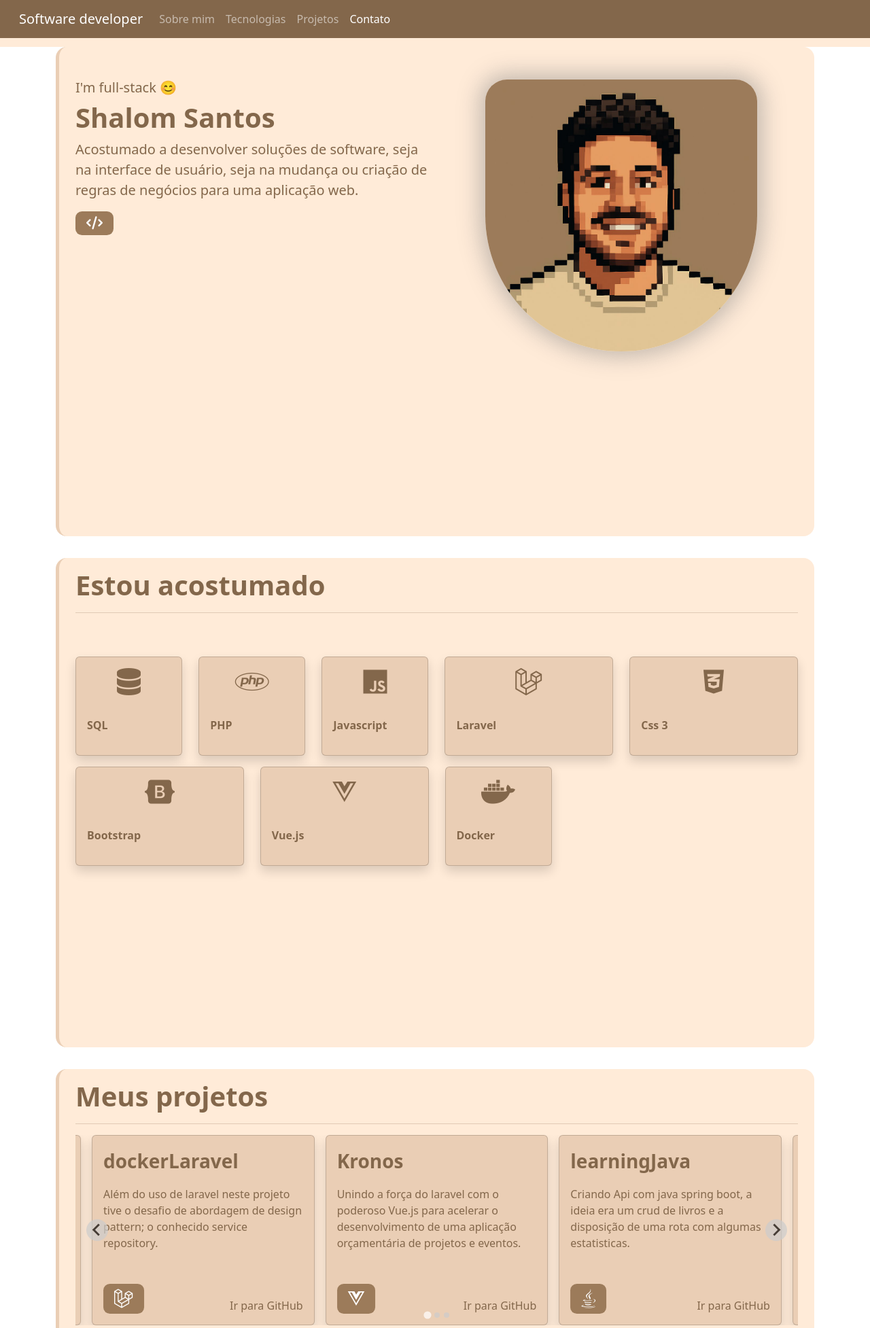
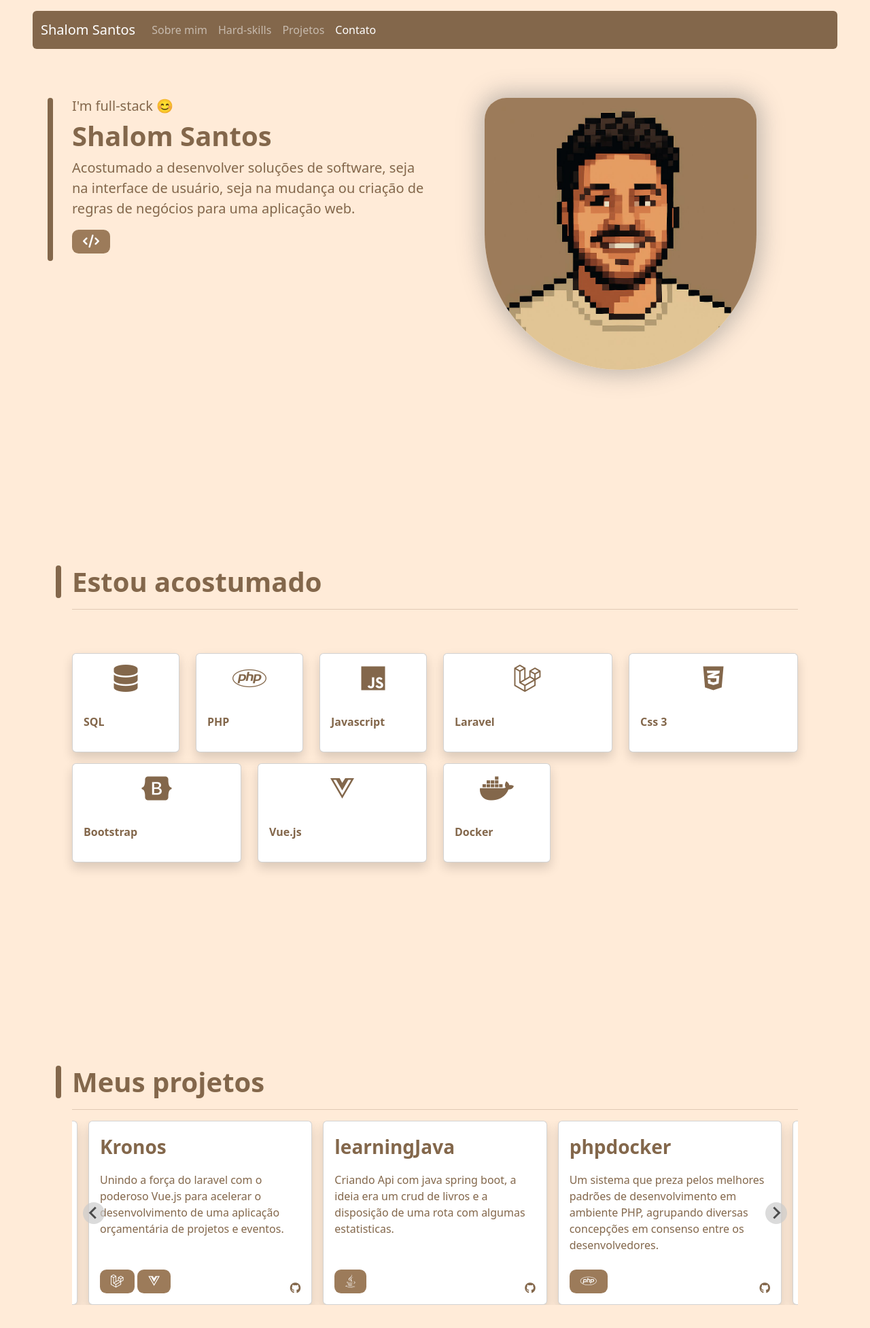
Before and after one commit to shalomsantos/Portifolio, a PHP site: page / in a window 1280 px wide. Shown: the top 1954 px of the page at 68% size. Run offline with PHP 8.4, Linux system fonts and the light colour scheme; some libraries are stand-ins or nearby versions.

Commit message:
feat: melhoria de interface.

```diff
--- a/css/style.css
+++ b/css/style.css
@@ -60,16 +60,17 @@ html{
 body{
     max-width: 100vw;
     min-height: 100vh;
-    background-color: var(--default-lighten1-color);
+    background-color: transparent !important;
 }
 nav, footer{
     background-color: var(--default-dark1-color) !important;
 }
+.container{
+    background-color: transparent !important;
+}
 section{
     background-color: var(--default-lighten1-color);
     margin: 2rem 0;
-    border-left: solid var(--default-dark3-color) 5px;
-    border-radius: 1rem;
 }
 footer{
     min-height: 10vh;
@@ -90,7 +91,7 @@ footer{
     color: black !important;
 }
 .apresentacao, .skills, .repositorios{
-    min-height: 90vh;
+    min-height: 88vh;
 }
 .card-link{
     color: var(--default-dark1-color);
@@ -98,15 +99,6 @@ footer{
 }
 .card-link:hover{
     text-decoration: underline;
-}
-a.card{
-    text-decoration: none !important;
-}
-a.card:hover{
-    box-shadow: grey 0 1rem 0 1rem;
-}
-.card{
-    background-color: var(--default-dark3-color) !important;
 }
 h1{
     animation: movimento 600ms ease-in-out;
@@ -119,6 +111,37 @@ p{
     animation: animationImg 800ms ease-in-out;
     box-shadow: rgba(128, 128, 128, 0.473) 0 0 2rem 0.5rem;
 }
+.lateral-line, .lateral-line-minimal{
+    position: relative;
+}
+.lateral-line::after{
+    position: absolute;
+    content: '';
+    top: 0;
+    left: -1.5rem;
+    width: 0.5rem;
+    height: 100%;
+    border-radius: 0.5rem;
+    background-color: var(--default-dark1-color);
+    z-index: 100;
+}
+.lateral-line-minimal::after{
+    position: absolute;
+    content: '';
+    top: 0;
+    left: -1.5rem;
+    width: 0.5rem;
+    height: 60%;
+    border-radius: 0.5rem;
+    background-color: var(--default-dark1-color);
+    z-index: 100;
+}
+.card{
+    transition: 0.2s;
+}
+.card:hover {
+    background-color: var(--default-dark3-color) !important;
+}
 @media only screen and (max-width: 600px) {
     .myphoto{
         width: 250px;
--- a/index.html
+++ b/index.html
@@ -14,9 +14,9 @@
 </head>
 
 <body>
-    <nav class="navbar navbar-expand-md navbar-dark px-3 fixed-top top-0 w-100" style="z-index: 10;">
+    <nav class="navbar navbar-expand-md navbar-dark mt-sm-3 mt-2 mx-sm-5 mx-2 fixed-top top-0 rounded" style="z-index: 10;">
         <div class="container-fluid">
-            <a class="navbar-brand" href="#">Software developer</a>
+            <a class="navbar-brand" href="#">Shalom Santos</a>
             <button class="navbar-toggler" type="button" data-bs-toggle="collapse" data-bs-target="#navbarNavDropdown"
                 aria-controls="navbarNavDropdown" aria-expanded="false" aria-label="Toggle navigation">
                 <span class="navbar-toggler-icon"></span>
@@ -27,7 +27,7 @@
                         <a class="nav-link active" href="#scrollspyHeading1">Sobre mim</a>
                     </li>
                     <li class="nav-item">
-                        <a class="nav-link" href="#scrollspyHeading2">Tecnologias</a>
+                        <a class="nav-link" href="#scrollspyHeading2">Hard-skills</a>
                     </li>
                     <li class="nav-item">
                         <a class="nav-link" href="#scrollspyHeading3">Projetos</a>
@@ -39,14 +39,14 @@
             </div>
         </div>
     </nav>
-    <main class="scrollspy-example" tabindex="0" style="margin-top: 8.6vh;" data-bs-spy="scroll"
+    <main class="scrollspy-example" tabindex="0" style="margin-top: 12vh;" data-bs-spy="scroll"
         data-bs-target="#navbar-example2" data-bs-root-margin="0px 0px 0px" data-bs-smooth-scroll="true">
         <div class="container">
             <section class="apresentacao px-2 px-sm-3 px-md-4" id="scrollspyHeading1">
                 <div class="row py-3 py-sm-5">
-                    <div class="col-12 col-md-6">
+                    <div class="col-12 col-md-6 lateral-line-minimal">
                         <h5>I'm full-stack 😊</h5>
-                        <h1 class="fw-bold default-color">Shalom Santos</h1>
+                        <h1 class="fw-bold">Shalom Santos</h1>
                         <p class="fs-5">Acostumado a desenvolver soluções de software, seja na interface de usuário,
                             seja na mudança ou criação de regras de negócios para uma aplicação web.</p>
                         <i class="icon-res fa-solid fa-code"></i>
@@ -58,7 +58,7 @@
             </section>
 
             <section class="skills px-2 px-sm-3 px-md-4" id="scrollspyHeading2">
-                <h1 class="fw-bold pt-3 default-color">Estou acostumado</h1>
+                <h1 class="fw-bold lateral-line">Estou acostumado</h1>
                 <hr>
                 <div class="row py-3 py-sm-5">
 
@@ -138,32 +138,14 @@
             </section>
 
             <section class="repositorios px-0 px-sm-0 px-md-4" id="scrollspyHeading3">
-                <h1 class="fw-bold pt-3 default-color">Meus projetos</h1>
+                <h1 class="fw-bold lateral-line">Meus projetos</h1>
                 <hr>
 
                 <div class="splide" id="repos-splide" aria-label="Carrossel de Repositórios">
                     <div class="splide__track px-4">
                         <ul class="splide__list">
 
-                            <li class="splide__slide">
-                                <div class="card h-100 shadow">
-                                    <div class="card-body d-flex flex-column">
-                                        <p class="fs-3 fw-bold">dockerLaravel</p>
-                                        <p class="card-text flex-grow-1">
-                                            Além do uso de laravel neste projeto tive o desafio de abordagem de design
-                                            pattern; o conhecido service repository.
-                                        </p>
-                                        <div class="d-flex justify-content-between align-items-end pt-2 mt-auto">
-                                            <i class="icon-res fa-brands fa-laravel fs-3"
-                                                title="Framework: Laravel"></i>
-                                            <a href="https://github.com/shalomsantos/dockerLaravel" target="_blank"
-                                                class="card-link">Ir para GitHub</a>
-                                        </div>
-                                    </div>
-                                </div>
-                            </li>
-
-                            <li class="splide__slide">
+                            <a href="https://github.com/shalomsantos/Kronos" class="splide__slide text-decoration-none">
                                 <div class="card h-100 shadow">
                                     <div class="card-body d-flex flex-column">
                                         <p class="fs-3 fw-bold">Kronos</p>
@@ -172,15 +154,17 @@
                                             desenvolvimento de uma aplicação orçamentária de projetos e eventos.
                                         </p>
                                         <div class="d-flex justify-content-between align-items-end pt-2 mt-auto">
-                                            <i class="icon-res fa-brands fa-vuejs fs-3" title="Tecnologia: Vue.js"></i>
-                                            <a href="https://github.com/shalomsantos/Kronos" target="_blank"
-                                                class="card-link">Ir para GitHub</a>
+                                            <div>
+                                                <i class="icon-res fa-brands fa-laravel" title="Laravel"></i>
+                                                <i class="icon-res fa-brands fa-vuejs" title="vue.js"></i>
+                                            </div>
+                                            <i class="fa-brands fa-github"></i>
                                         </div>
                                     </div>
                                 </div>
-                            </li>
+                            </a>
 
-                            <li class="splide__slide">
+                            <a href="https://github.com/shalomsantos/learningJava" class="splide__slide text-decoration-none">
                                 <div class="card h-100 shadow">
                                     <div class="card-body d-flex flex-column">
                                         <p class="fs-3 fw-bold">learningJava</p>
@@ -189,15 +173,14 @@
                                             disposição de uma rota com algumas estatisticas.
                                         </p>
                                         <div class="d-flex justify-content-between align-items-end pt-2 mt-auto">
-                                            <i class="icon-res fa-brands fa-java fs-3" title="Linguagem: Java"></i>
-                                            <a href="https://github.com/shalomsantos/learningJava" target="_blank"
-                                                class="card-link">Ir para GitHub</a>
+                                            <i class="icon-res fa-brands fa-java" title="Java"></i>
+                                            <i class="fa-brands fa-github"></i>
                                         </div>
                                     </div>
                                 </div>
-                            </li>
+                            </a>
 
-                            <li class="splide__slide">
+                            <a href="https://github.com/shalomsantos/phpdocker" class="splide__slide text-decoration-none">
                                 <div class="card h-100 shadow">
                                     <div class="card-body d-flex flex-column">
                                         <p class="fs-3 fw-bold">phpdocker</p>
@@ -206,71 +189,32 @@
                                             PHP, agrupando diversas concepções em consenso entre os desenvolvedores.
                                         </p>
                                         <div class="d-flex justify-content-between align-items-end pt-2 mt-auto">
-                                            <i class="icon-res fa-brands fa-php fs-3" title="Linguagem: PHP"></i>
-                                            <a href="https://github.com/shalomsantos/phpdocker" target="_blank"
-                                                class="card-link">Ir para GitHub</a>
+                                            <i class="icon-res fa-brands fa-php" title="PHP"></i>
+                                            <i class="fa-brands fa-github"></i>
                                         </div>
                                     </div>
                                 </div>
-                            </li>
-
-                            <li class="splide__slide">
-                                <div class="card h-100 shadow">
-                                    <div class="card-body d-flex flex-column">
-                                        <p class="fs-3 fw-bold">Portifolio</p>
-                                        <p class="card-text flex-grow-1">
-                                            Que tal me conhecer um pouco, fique a vontade.
-                                        </p>
-                                        <div class="d-flex justify-content-between align-items-end pt-2 mt-auto">
-                                            <i class="icon-res fa-solid fa-code fs-3" title="Projeto"></i>
-                                            <a href="https://github.com/shalomsantos/Portifolio" target="_blank"
-                                                class="card-link">Ir para GitHub</a>
-                                        </div>
-                                    </div>
-                                </div>
-                            </li>
-
-                            <li class="splide__slide">
-                                <div class="card h-100 shadow">
-                                    <div class="card-body d-flex flex-column">
-                                        <p class="fs-3 fw-bold">Shalomsantos</p>
-                                        <p class="card-text flex-grow-1">
-                                            Minha propria apresentação.
-                                        </p>
-                                        <div class="d-flex justify-content-between align-items-end pt-2 mt-auto">
-                                            <i class="icon-res fa-solid fa-user fs-3" title="Perfil"></i>
-                                            <a href="https://github.com/shalomsantos/Shalomsantos" target="_blank"
-                                                class="card-link">Ir para GitHub</a>
-                                        </div>
-                                    </div>
-                                </div>
-                            </li>
-
-                            <li class="splide__slide">
-                                <div class="card h-100 shadow">
-                                    <div class="card-body d-flex flex-column">
-                                        <p class="fs-3 fw-bold">Utils</p>
-                                        <p class="card-text flex-grow-1">
-                                            Matriz de projetos com objetivo de testar libs e solução atuais; um espaço
-                                            de mente aberta.
-                                        </p>
-                                        <div class="d-flex justify-content-between align-items-end pt-2 mt-auto">
-                                            <i class="icon-res fa-solid fa-screwdriver-wrench fs-3" title="Utils"></i>
-                                            <a href="https://github.com/shalomsantos/Utils" target="_blank"
-                                                class="card-link">Ir para GitHub</a>
-                                        </div>
-                                    </div>
-                                </div>
-                            </li>
-
+                            </a>
                         </ul>
                     </div>
                 </div>
             </section>
 
             <section class="contatos px-2 px-sm-3 px-md-4" id="scrollspyHeading4">
-                <h1 class="fw-bold pt-3 default-color">Fale comigo</h1>
+                <h1 class="fw-bold lateral-line">Contatos e redes</h1>
                 <hr>
+                <div class="mb-3 row">
+                    <label for="staticEmail" class="col-sm-1 col-form-label"><i class="fa-solid fa-envelope"></i></label>
+                    <div class="col-sm-10">
+                        <h4 class="fw-bold" style="color: var(--default-dark2-color);">shalomsantos1234@gmail.com</h4>
+                    </div>
+                </div>
+                <div class="mb-3 row">
+                    <label for="staticEmail" class="col-sm-1 col-form-label"><i class="fa-solid fa-phone"></i></label>
+                    <div class="col-sm-10">
+                        <h4 class="fw-bold" style="color: var(--default-dark2-color);">(85) 9 8601-3193</h4>
+                    </div>
+                </div>
                 <div class="d-flex gap-3 py-3">
                     <a href="https://github.com/shalomsantos">
                         <i class="icon-res fa-brands fa-github fs-1"></i>
```
